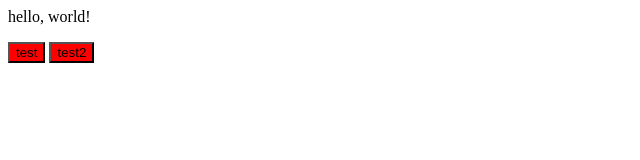
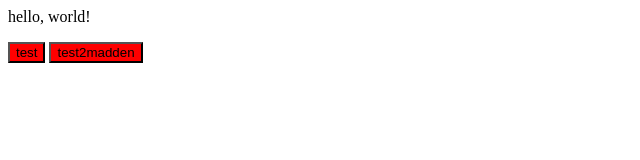
Before and after one commit to mattyso/Superhero-Sprint, a website: page index.html in a window 1280 px wide. Shown: the whole page, without its empty margins (0-640 px from the left). Drawn offline with Linux system fonts and the light colour scheme.

Commit message:
remoting for madden

```diff
--- a/index.html
+++ b/index.html
@@ -9,6 +9,6 @@
             hello, world!
         </p>
         <button id="test">test</button>
-        <button id="test2">test2</button>
+        <button id="test2">test2madden</button>
     </body>
 </html>
```
